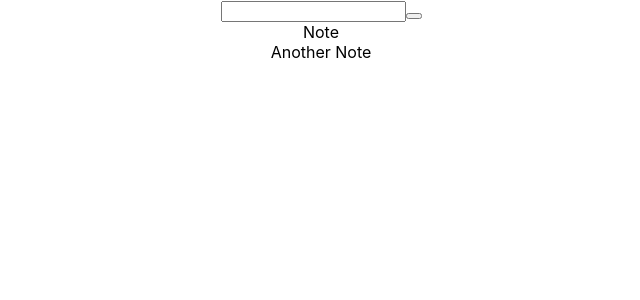
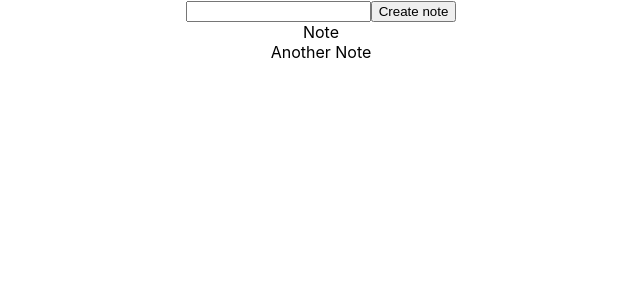
Before and after one commit to theruslanusmanov/keep, a React (Create React App) app in the folder src/keep-app/: page / in a window 1280 px wide. Shown: the top 300 px of the page, without its empty margins (319-959 px from the left). Built offline with nearby package versions, Linux system fonts and the light colour scheme.

Commit message:
add title for button

```diff
--- a/src/keep-app/src/App.tsx
+++ b/src/keep-app/src/App.tsx
@@ -26,10 +26,13 @@ function App() {
     <div className="App">
       <div className="create-note">
         <input type="text" data-cy="note-body"/>
-        <button className="create-button"
-                data-cy="create-button"
-                onClick={() => createButton()}
-        />
+        <button
+          className="create-button"
+          data-cy="create-button"
+          onClick={() => createButton()}
+        >
+          Create note
+        </button>
       </div>
       <div className="notes" data-cy="notes">
         {
```
